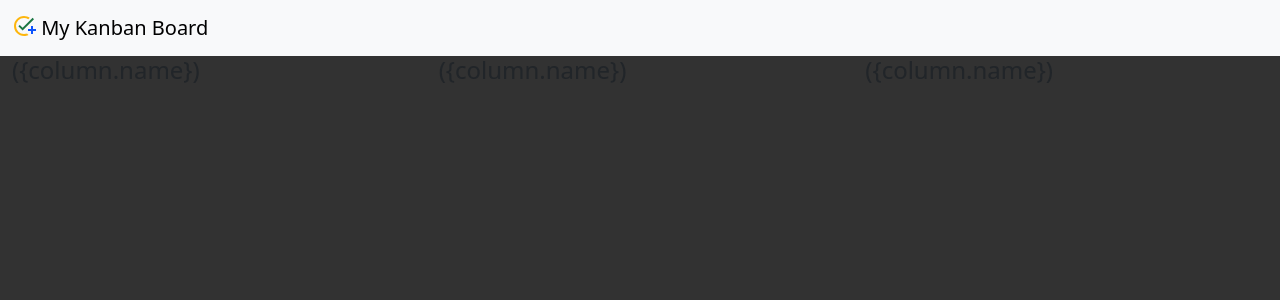
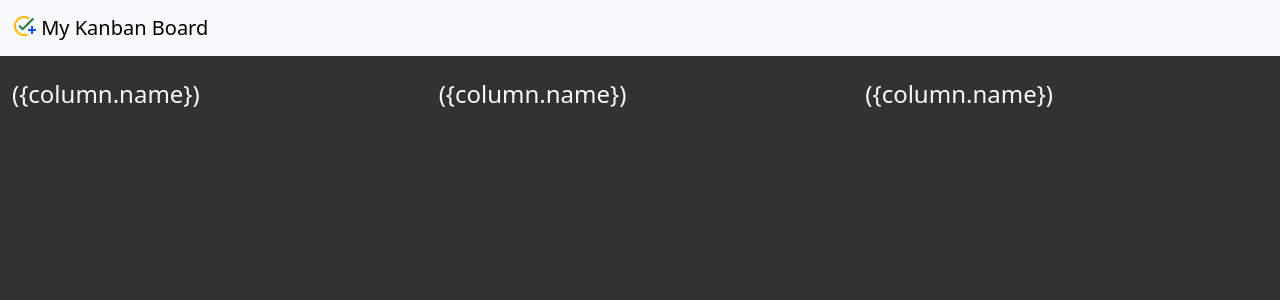
Before and after one commit to glueckf/Web-Technologies, a Vue app in the folder ha05/: page / in a window 1280 px wide. Shown: the top 300 px of the page. Built offline with nearby package versions, Linux system fonts and the light colour scheme.

Commit message:
feat: add header styling for Column

```diff
--- a/ha05/src/components/Column.vue
+++ b/ha05/src/components/Column.vue
@@ -9,7 +9,7 @@ defineProps({
 
 <template>
   <div>
-    <h4> ({column.name}) </h4>
+    <h4 class="text-light pt-4">({column.name})</h4>
   </div>
 </template>
 
```
